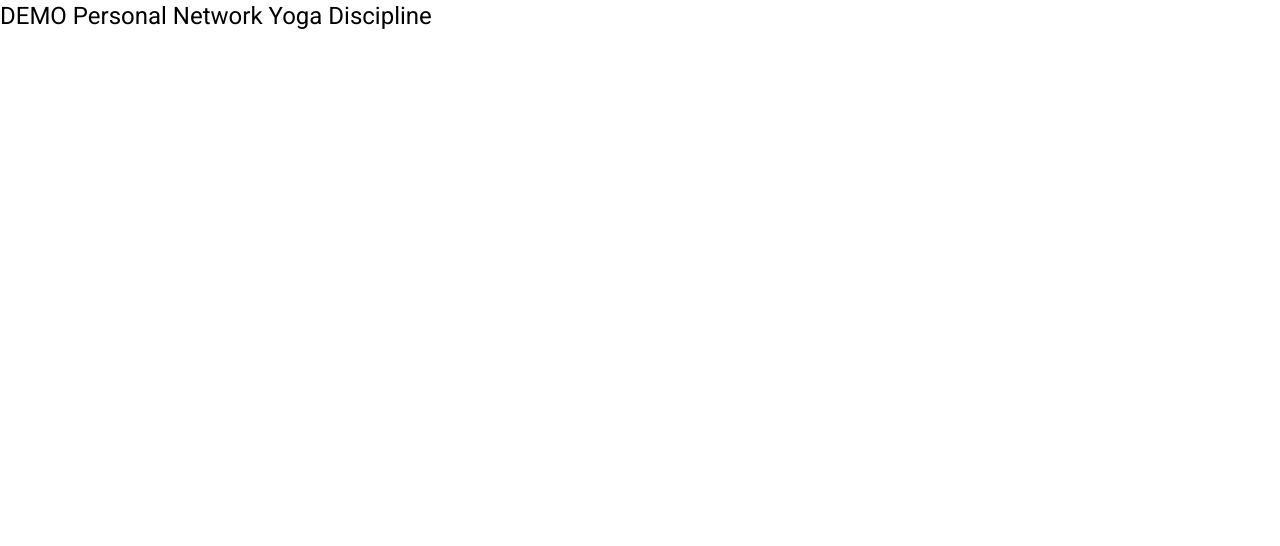
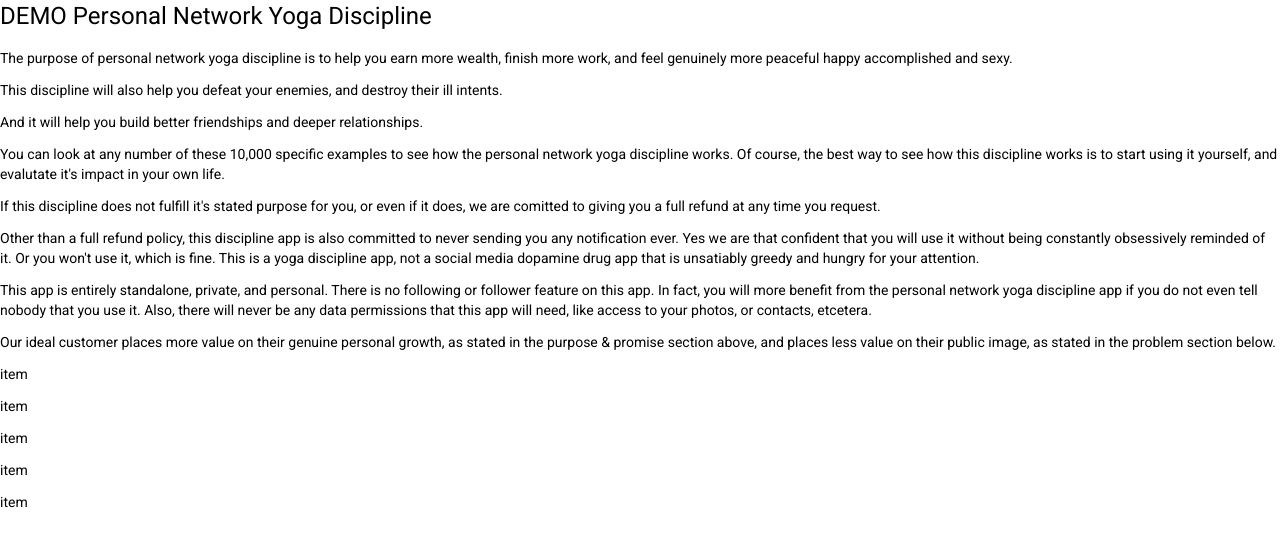
Before and after one commit to artsy-entrepreneurs/early-screens-personal-network-discipline, an Angular app: page / in a window 1280 px wide. Shown: the top 546 px of the page. Built offline with nearby package versions, Linux system fonts and the light colour scheme.

Commit message:
Starts purpose articulating in early text writeup (#1)

```diff
--- a/src/app/app.component.html
+++ b/src/app/app.component.html
@@ -1,3 +1,57 @@
 <h1>{{title}}</h1>
 
+<p>
+    The purpose of personal network yoga discipline is to help you earn more wealth, finish more work, and feel genuinely more peaceful happy accomplished and sexy.
+</p>
+
+<p>
+    This discipline will also help you defeat your enemies, and destroy their ill intents.
+</p>
+
+<p>
+    And it will help you build better friendships and deeper relationships.
+</p>
+
+<p>
+    You can look at any number of these 10,000 specific examples to see how the personal network yoga discipline works. Of course, the best way to see how this discipline works is to start using it yourself, and evalutate it's impact in your own life.
+</p>
+
+<p>
+    If this discipline does not fulfill it's stated purpose for you, or even if it does, we are comitted to giving you a full refund at any time you request.
+</p>
+
+<p>
+    Other than a full refund policy, this discipline app is also committed to never sending you any notification ever. Yes we are that confident that you will use it without being constantly obsessively reminded of it. Or you won't use it, which is fine.
+    This is a yoga discipline app, not a social media dopamine drug app that is unsatiably greedy and hungry for your attention.
+</p>
+
+<p>
+    This app is entirely standalone, private, and personal. There is no following or follower feature on this app. In fact, you will more benefit from the personal network yoga discipline app if you do not even tell nobody that you use it. Also, there will
+    never be any data permissions that this app will need, like access to your photos, or contacts, etcetera.
+</p>
+
+<p>
+    Our ideal customer places more value on their genuine personal growth, as stated in the purpose & promise section above, and places less value on their public image, as stated in the problem section below.
+</p>
+
+<p>
+    item
+</p>
+
+<p>
+    item
+</p>
+
+<p>
+    item
+</p>
+
+<p>
+    item
+</p>
+
+<p>
+    item
+</p>
+
 <router-outlet></router-outlet>
```
